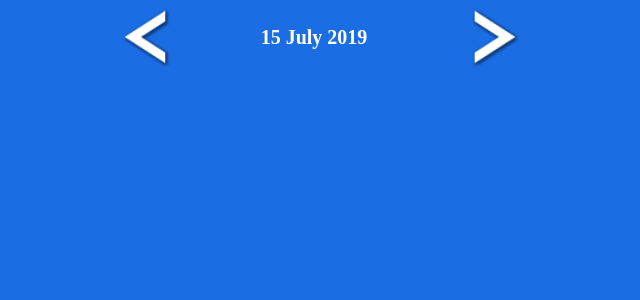
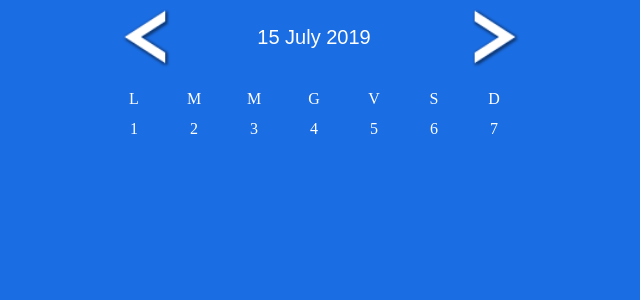
Before and after one commit to PatrizioColomba/calendar, an Angular app: page /month in a window 1280 px wide. Shown: the top 300 px of the page, without its empty margins (326-966 px from the left). Built offline with nearby package versions, Linux system fonts and the light colour scheme.

Commit message:
Adds week component.

```diff
--- a/src/app/app.component.css
+++ b/src/app/app.component.css
@@ -39,3 +39,11 @@ div#controls div.arrow a img
 {
 	height: 75px;
 }
+
+button
+{
+	border-style: none;
+	background-color: transparent;
+	color: #FFFFFF;
+	font-size: 20px;
+}
--- a/src/app/app.component.html
+++ b/src/app/app.component.html
@@ -3,9 +3,10 @@
 		<div class="arrow" id="prev">
 			<a href="#" (click)="onClick('prev')"><img src="../assets/prev.png" alt="next"/></a>
 		</div>
-		<div id="date">{{dateStr}}</div>
+		<div id="date"><button (click)="changeView()">{{dateStr}}</button></div>
 		<div class="arrow" id="next">
 			<a href="#" (click)="onClick('next')"><img src="../assets/next.png" alt="next"/></a>
 		</div>
 	</div>
+	<app-week></app-week>
 </div>
--- a/src/app/app.component.ts
+++ b/src/app/app.component.ts
@@ -19,13 +19,13 @@ export class AppComponent {
 
 	onClick(cmd: string) {
 		let dayNumber: number = this.date.getDate();
-		switch(cmd)
-		{
-			case "prev":
+		switch (cmd) {
+
+			case 'prev':
 				dayNumber--;
 				break;
 
-			case "next":
+			case 'next':
 				dayNumber++;
 				break;
 
@@ -37,4 +37,9 @@ export class AppComponent {
 			this.date.getMonth(), dayNumber);
 		this.dateStr = formatDate(this.date, 'dd MMMM yyyy', 'en');
 	}
+
+	changeView() {
+		let i = 0;
+		i++;
 	}
+}
--- a/src/app/app.module.ts
+++ b/src/app/app.module.ts
@@ -2,10 +2,12 @@ import { BrowserModule } from '@angular/platform-browser';
 import { NgModule } from '@angular/core';
 
 import { AppComponent } from './app.component';
+import { WeekComponent } from './week/week.component';
 
 @NgModule({
   declarations: [
-    AppComponent
+    AppComponent,
+    WeekComponent
   ],
   imports: [
     BrowserModule
--- /dev/null
+++ b/src/app/week/week.component.css
@@ -0,0 +1,19 @@
+div#wrapper
+{
+	color: #FFFFFF;
+}
+
+ul.week
+{
+	margin: 0 auto;
+	padding: 15px 0;
+	width: 420px;
+	list-style-type: none;
+}
+
+ul.week li
+{
+	width: 30px;
+	float: left;
+	margin: 0 15px;
+}
--- /dev/null
+++ b/src/app/week/week.component.html
@@ -0,0 +1,20 @@
+<div id="wrapper">
+	<ul class="week">
+		<li>L</li>
+		<li>M</li>
+		<li>M</li>
+		<li>G</li>
+		<li>V</li>
+		<li>S</li>
+		<li>D</li>
+	</ul>
+	<ul class="week">
+		<li>1</li>
+		<li>2</li>
+		<li>3</li>
+		<li>4</li>
+		<li>5</li>
+		<li>6</li>
+		<li>7</li>
+	</ul>
+</div>
--- /dev/null
+++ b/src/app/week/week.component.ts
@@ -0,0 +1,15 @@
+import { Component, OnInit } from '@angular/core';
+
+@Component({
+  selector: 'app-week',
+  templateUrl: './week.component.html',
+  styleUrls: ['./week.component.css']
+})
+export class WeekComponent implements OnInit {
+
+  constructor() { }
+
+  ngOnInit() {
+  }
+
+}
--- a/tslint.json
+++ b/tslint.json
@@ -12,7 +12,8 @@
     "import-blacklist": [
       true,
       "rxjs/Rx"
-    ],
+	 ],
+	 "indent": [true, "tabs", 4],
     "interface-name": false,
     "max-classes-per-file": false,
     "max-line-length": [
```
Also changed, not shown: 1 other file (tests, documents, lock files or other folders). Lines whose indentation alone changed are shown as unchanged.
